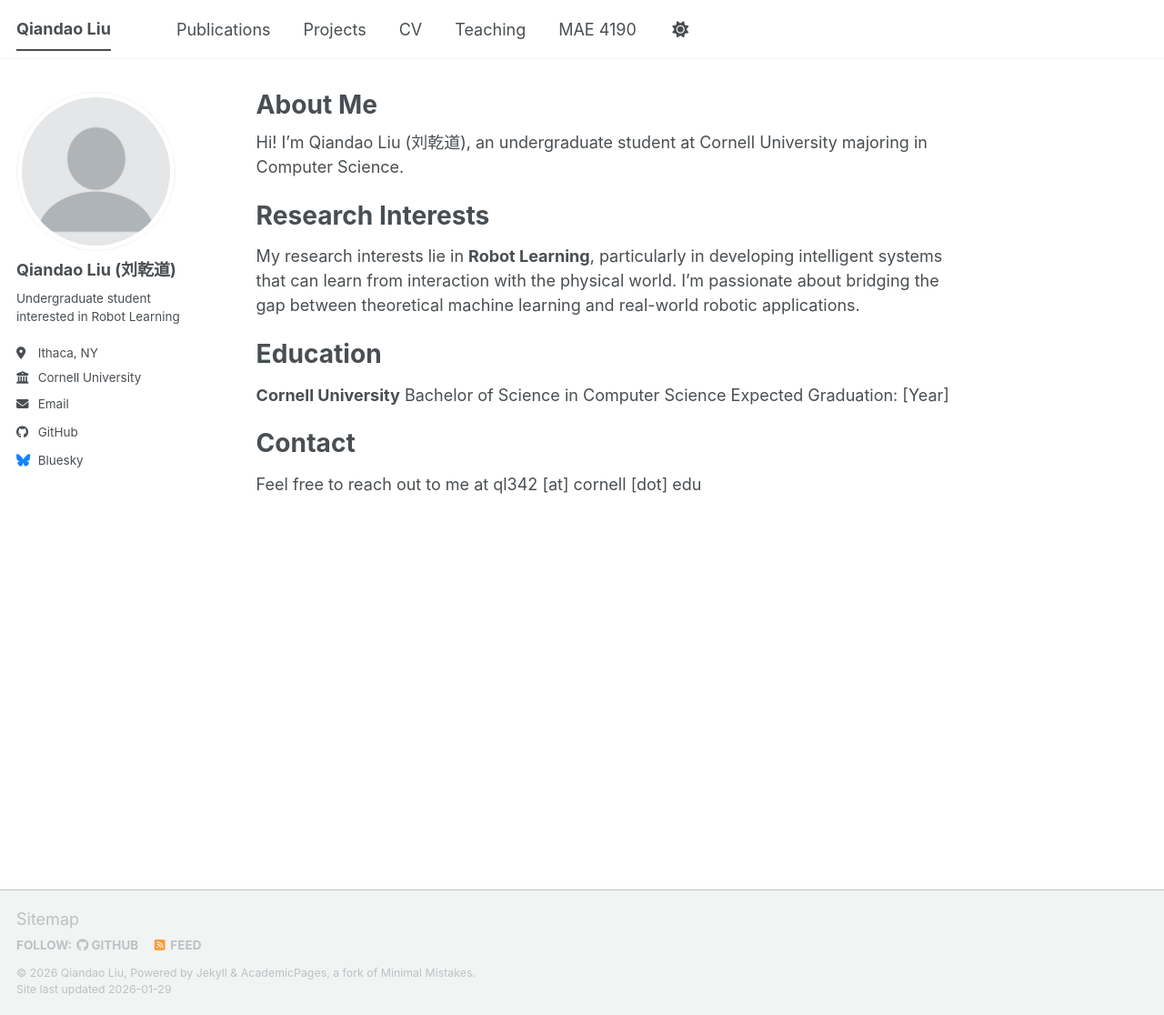
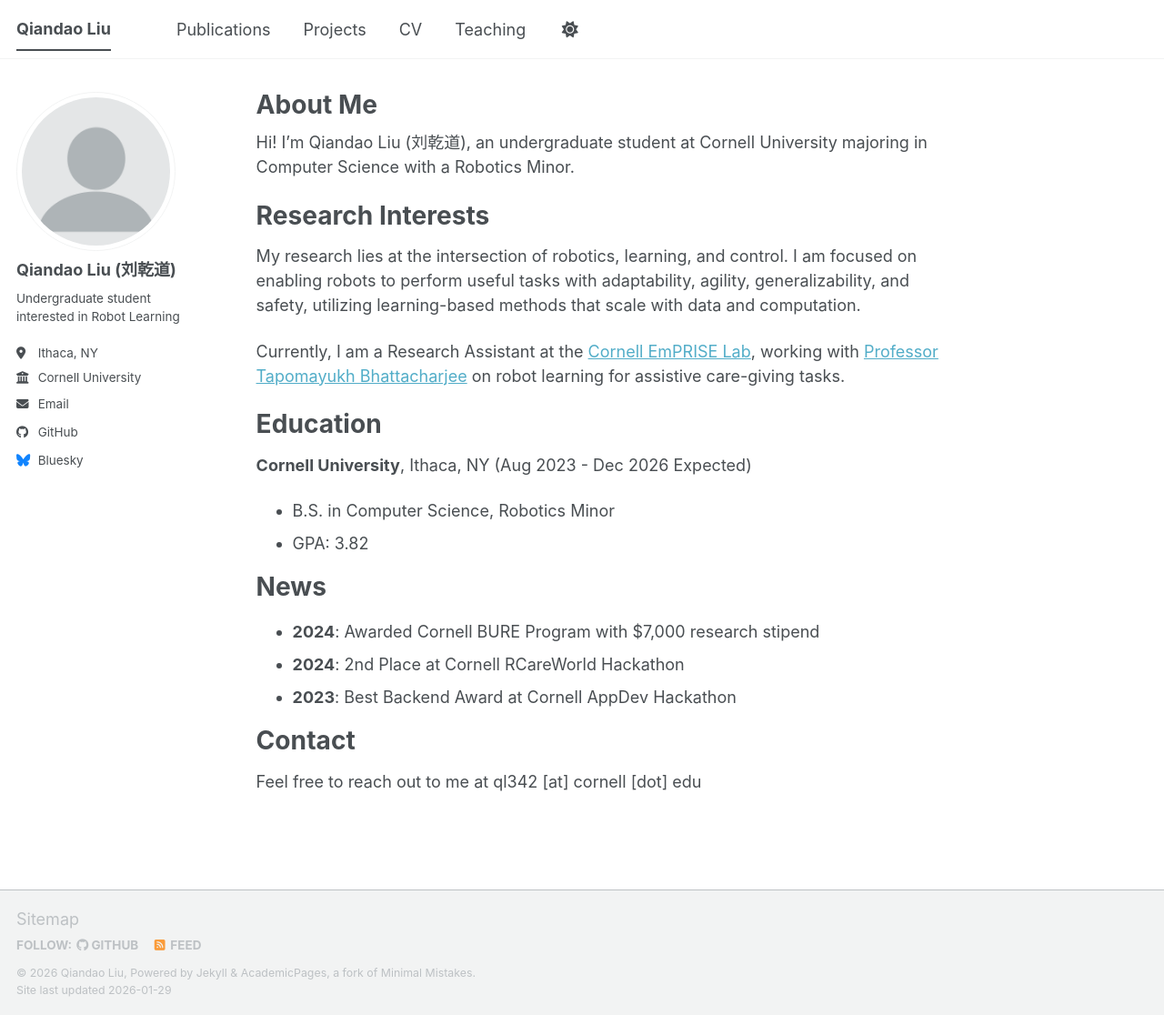
Before and after one commit to Qiandao-Liu/Qiandao-Liu.github.io, a Jekyll site: the page built from _pages/about.md, in a window 1280 px wide and 1116 px high. Shown: the whole window at 91% size. Built offline with Jekyll 4.4.1, drawn with Linux system fonts in a browser that asks for light colours; a script bundle is joined from its source files by our own code; library files that are not in the unit come from our copies.

Commit message:
update home page

```diff
--- a/_data/navigation.yml
+++ b/_data/navigation.yml
@@ -19,6 +19,3 @@
 
   - title: "Teaching"
     url: /teaching/
-
-  - title: "MAE 4190"
-    url: /mae4190/
--- a/_pages/about.md
+++ b/_pages/about.md
@@ -7,17 +7,25 @@
   - /about.html
 ---
 
-Hi! I'm Qiandao Liu (刘乾道), an undergraduate student at Cornell University majoring in Computer Science.
+Hi! I'm Qiandao Liu (刘乾道), an undergraduate student at Cornell University majoring in Computer Science with a Robotics Minor.
 
 Research Interests
 ======
-My research interests lie in **Robot Learning**, particularly in developing intelligent systems that can learn from interaction with the physical world. I'm passionate about bridging the gap between theoretical machine learning and real-world robotic applications.
+My research lies at the intersection of robotics, learning, and control. I am focused on enabling robots to perform useful tasks with adaptability, agility, generalizability, and safety, utilizing learning-based methods that scale with data and computation.
+
+Currently, I am a Research Assistant at the [Cornell EmPRISE Lab](https://emprise.cs.cornell.edu/), working with [Professor Tapomayukh Bhattacharjee](https://sites.google.com/site/tapomayukh) on robot learning for assistive care-giving tasks.
 
 Education
 ======
-**Cornell University**
-Bachelor of Science in Computer Science
-Expected Graduation: [Year]
+**Cornell University**, Ithaca, NY (Aug 2023 - Dec 2026 Expected)
+* B.S. in Computer Science, Robotics Minor
+* GPA: 3.82
+
+News
+======
+* **2024**: Awarded Cornell BURE Program with $7,000 research stipend
+* **2024**: 2nd Place at Cornell RCareWorld Hackathon
+* **2023**: Best Backend Award at Cornell AppDev Hackathon
 
 Contact
 ======
```
Also changed, not shown: _pages/mae4190.md (+1 -1 lines), _portfolio/.placeholder.md (deleted, +0 -31 lines), _portfolio/foundation-model.md (added, +45 -0 lines), _portfolio/mae4190.md (added, +56 -0 lines), _portfolio/ragdiff.md (added, +41 -0 lines), _portfolio/robowear.md (added, +41 -0 lines).
